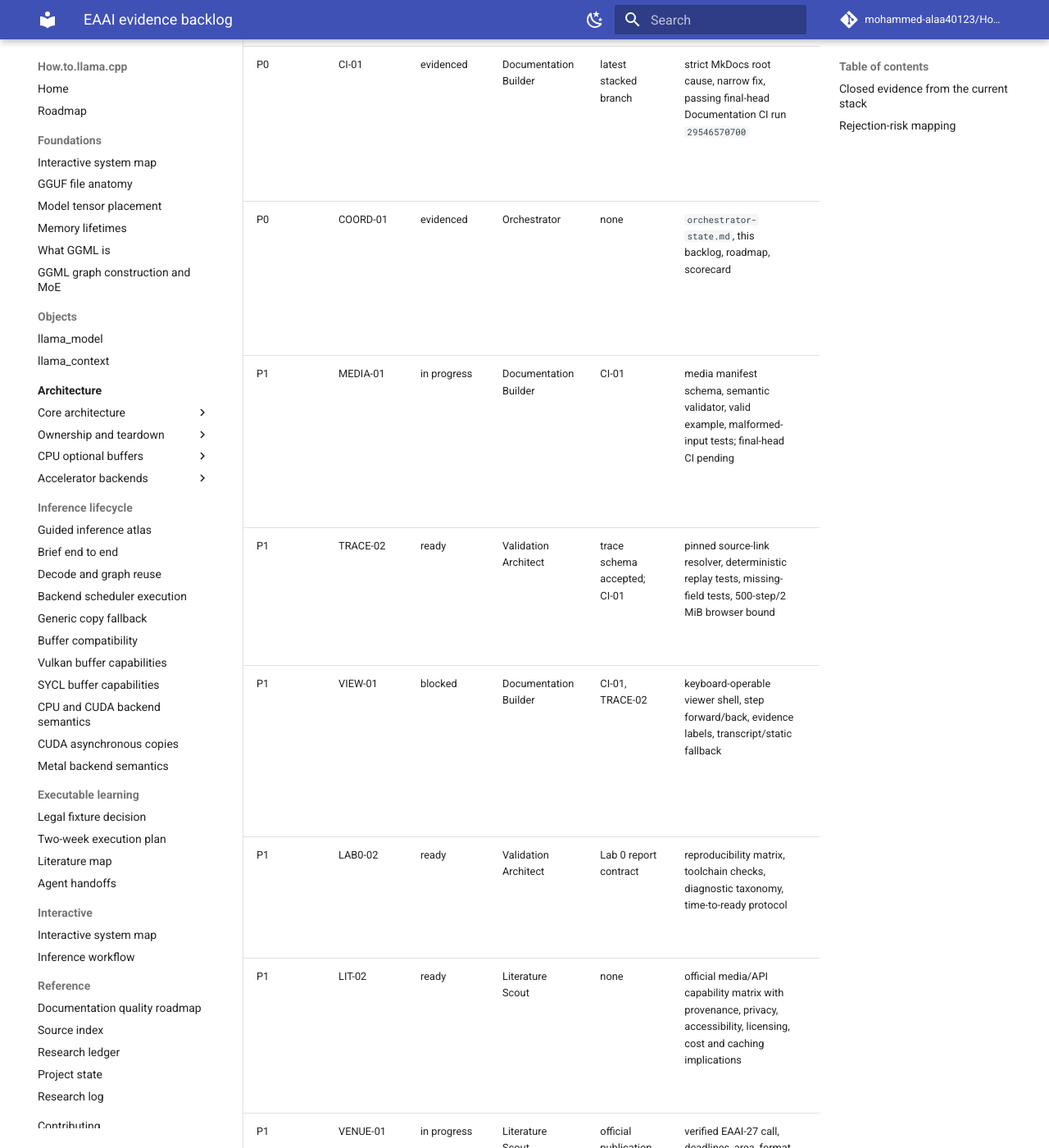
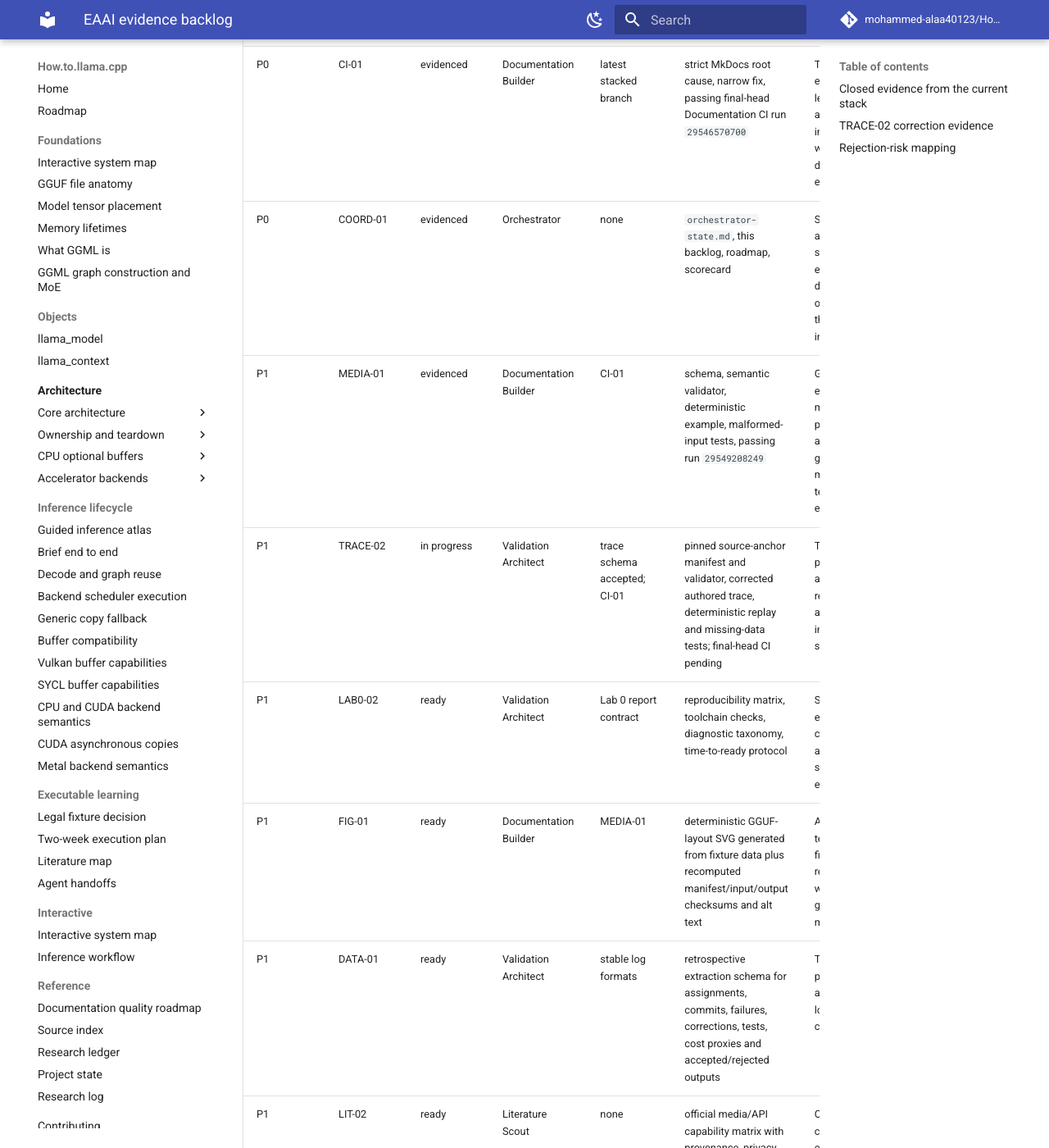
Before and after one commit to mohammed-alaa40123/How.to.llama.cpp, an MkDocs documentation site: the page built from docs/publication/evidence-backlog.md, in a window 1280 px wide and 1400 px high, scrolled down 319 px. Shown: the whole window at 82% size. Built offline with MkDocs 1.6.1 and Material for MkDocs 9.7.7, drawn with Linux system fonts in a browser that asks for light colours; comment, search, counter and statistics services are not loaded; some of the changed text lies outside the part shown.

Commit message:
publication: record TRACE-02 correction and validation status

```diff
--- a/docs/publication/evidence-backlog.md
+++ b/docs/publication/evidence-backlog.md
@@ -8,20 +8,21 @@
 |---|---|---|---|---|---|---|
 | P0 | CI-01 | evidenced | Documentation Builder | latest stacked branch | strict MkDocs root cause, narrow fix, passing final-head Documentation CI run `29546570700` | The executable-learning artifacts integrate without degrading the existing site |
 | P0 | COORD-01 | evidenced | Orchestrator | none | `orchestrator-state.md`, this backlog, roadmap, scorecard | Scheduled agents can share an explicit dependency order rather than infer work independently |
-| P1 | MEDIA-01 | in progress | Documentation Builder | CI-01 | media manifest schema, semantic validator, valid example, malformed-input tests; final-head CI pending | Generated educational media can be provenance- and review-gated without making it technical evidence |
-| P1 | TRACE-02 | ready | Validation Architect | trace schema accepted; CI-01 | pinned source-link resolver, deterministic replay tests, missing-field tests, 500-step/2 MiB browser bound | Trace provenance and navigation remain valid against immutable source |
-| P1 | VIEW-01 | blocked | Documentation Builder | CI-01, TRACE-02 | keyboard-operable viewer shell, step forward/back, evidence labels, transcript/static fallback | A narrow executable lecture can expose source, state and explanation without evidence inflation |
+| P1 | MEDIA-01 | evidenced | Documentation Builder | CI-01 | schema, semantic validator, deterministic example, malformed-input tests, passing run `29549208249` | Generated educational media can be provenance- and review-gated without making it technical evidence |
+| P1 | TRACE-02 | in progress | Validation Architect | trace schema accepted; CI-01 | pinned source-anchor manifest and validator, corrected authored trace, deterministic replay and missing-data tests; final-head CI pending | Trace provenance and navigation remain valid against immutable source |
 | P1 | LAB0-02 | ready | Validation Architect | Lab 0 report contract | reproducibility matrix, toolchain checks, diagnostic taxonomy, time-to-ready protocol | Setup/build evidence is comparable across supported environments |
+| P1 | FIG-01 | ready | Documentation Builder | MEDIA-01 | deterministic GGUF-layout SVG generated from fixture data plus recomputed manifest/input/output checksums and alt text | Authoritative technical figures are reproducible without generative models |
+| P1 | DATA-01 | ready | Validation Architect | stable log formats | retrospective extraction schema for assignments, commits, failures, corrections, tests, cost proxies and accepted/rejected outputs | The multi-agent process can be analyzed as a longitudinal case study |
 | P1 | LIT-02 | ready | Literature Scout | none | official media/API capability matrix with provenance, privacy, accessibility, licensing, cost and caching implications | Optional media choices are evidence-based and reproducible enough for an experience report |
 | P1 | VENUE-01 | in progress | Literature Scout | official publication | verified EAAI-27 call, deadlines, area, format, review criteria | Submission plan matches the current venue rather than prior-year assumptions |
-| P2 | FIG-01 | blocked | Documentation Builder | MEDIA-01 | one deterministic figure generated from structured trace/fixture data plus manifest/checksum/alt text | Authoritative technical figures are reproducible without generative models |
-| P2 | LAB1-01 | blocked | Documentation Builder | CI-01, progress contract integrated | browser parser/visualizer, Python/golden agreement, Predict-Discover-Explain checkpoints, static fallback | Learners can inspect GGUF layout in-browser without confusing it with native inference |
+| P2 | VIEW-01 | blocked | Documentation Builder | TRACE-02 | keyboard-operable viewer shell, step forward/back, evidence labels, transcript/static fallback | A narrow executable lecture can expose source, state and explanation without evidence inflation |
+| P2 | LAB1-01 | blocked | Documentation Builder | progress contract integrated; FIG-01 | browser parser/visualizer, Python/golden agreement, Predict-Discover-Explain checkpoints, static fallback | Learners can inspect GGUF layout in-browser without confusing it with native inference |
 | P2 | PROGRESS-02 | blocked | Validation Architect | progress schema integrated | import/export round trip, migration, corruption recovery, local storage adapter tests | Local-first progress is portable and privacy-minimizing |
+| P2 | REVIEW-02 | in progress | Adversarial Reviewer + Orchestrator | PR #8 integration | integrate reviewer notes, claims-evidence table, rejection risks and scorecard into the active stack | Major rejection risks are visible and drive dependency ordering |
 | P2 | REVIEW-01 | blocked | Human | independent reviewer nominated | expert rubric and signed/dated review of fixture, trace, lab explanations and figure | Technical correctness is independently supported |
-| P2 | DATA-01 | ready | Validation Architect | stable log formats | retrospective extraction schema for assignments, commits, failures, corrections, tests, cost proxies and accepted/rejected outputs | The multi-agent process can be analyzed as a longitudinal case study |
 | P2 | BASE-01 | blocked | Validation Architect | DATA-01, frozen benchmark tasks | fair comparison protocol: single authoring agent; author+reviewer; full repository-memory/validator workflow | Specialized scheduled workflow provides measurable benefit over simpler workflows |
 | P3 | EVAL-01 | blocked | Human + Validation Architect | evaluation pathway approval | learner or expert study protocol, instruments, consent/ethics decision | Educational usefulness is evaluated rather than inferred from implementation |
-| P3 | DEMO-01 | blocked | Orchestrator | CI-01 through PROGRESS-02 | reproducible end-to-end Lab 0 + GGUF lab + viewer + figure + progress demo | The proposed system exists as a coherent educational artifact |
+| P3 | DEMO-01 | blocked | Orchestrator | TRACE-02 through PROGRESS-02 | reproducible end-to-end Lab 0 + GGUF lab + viewer + figure + progress demo | The proposed system exists as a coherent educational artifact |
 
 ## Closed evidence from the current stack
 
@@ -31,6 +32,11 @@
 - Local-only learner-progress schema and privacy constraints.
 - Initial browser/local/cloud platform literature map.
 - Strict MkDocs handoff-link repair with passing commit-scoped CI.
+- Media manifest/provenance schema, semantic validator and passing commit-scoped CI.
+
+## TRACE-02 correction evidence
+
+Immutable-source verification found that the authored sample's earlier `gguf_init_from_file_impl` anchors at lines 1100, 1110 and 1260 were incorrect for the pinned revision. The in-progress TRACE-02 branch corrects the function to `gguf_init_from_reader`, pins the source blob and bounded function range, and adds tests that would reject the former plausible-but-false links. TRACE-02 remains open until final-head CI passes.
 
 ## Rejection-risk mapping
 
@@ -38,5 +44,6 @@
 - **No educational evidence:** require EVAL-01 and formative-assessment artifacts in Lab 0/Lab 1/viewer.
 - **Incorrect technical content:** require REVIEW-01 and pinned source-link validation.
 - **Visual novelty without learning value:** viewer and media work must state measurable code-tracing or misconception outcomes.
-- **Unreproducible AI media:** deterministic figures are authoritative; optional generated assets require MEDIA-01.
+- **Unreproducible AI media:** deterministic figures are authoritative; optional generated assets require MEDIA-01 and provider-specific review.
 - **Unclear agent contribution:** retain assignments, failures, corrections, human decisions and costs through DATA-01.
+- **Unrealistic two-week scope:** optional generated media, hosted synchronization and cloud polish are explicitly cut before the core vertical slice.
```
Also changed, not shown: other parts of docs/publication/evidence-backlog.md (+1 -1 lines).
